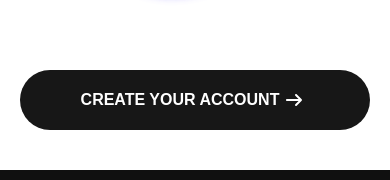
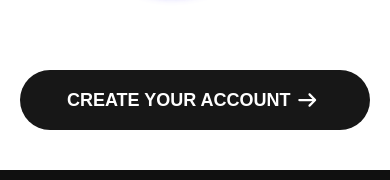
Before and after one commit to davidallert/pet_progress_frontend, a Next.js app: page / in a window 390 px wide. Shown: the part 1773-1953 px from the top of the page. Built offline with nearby package versions, Linux system fonts and the light colour scheme; a web font is replaced by a local one.

Commit message:
Increase font size

```diff
--- a/src/app/components/ui/Button/Button.module.css
+++ b/src/app/components/ui/Button/Button.module.css
@@ -100,6 +100,6 @@
 
 @media screen and (max-width: 768px) {
   .button {
-    font-size: medium;
+    font-size: large;
   }
 }
```
